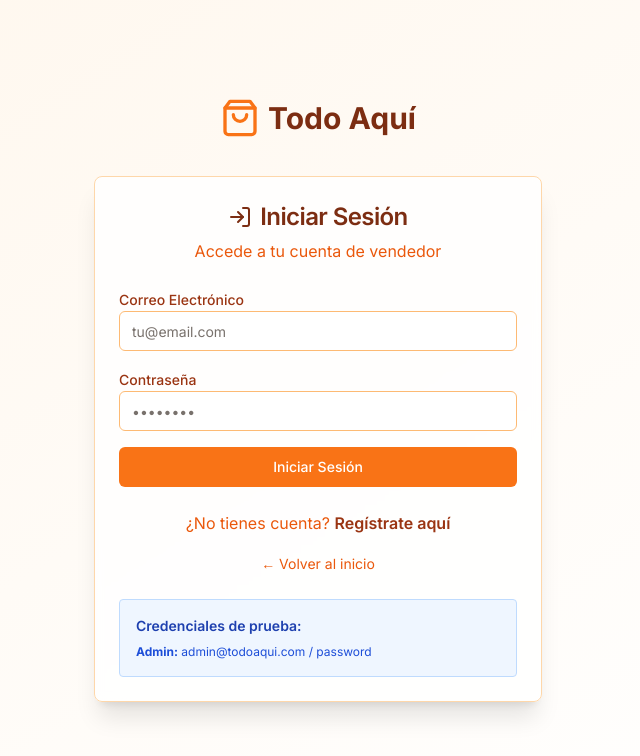
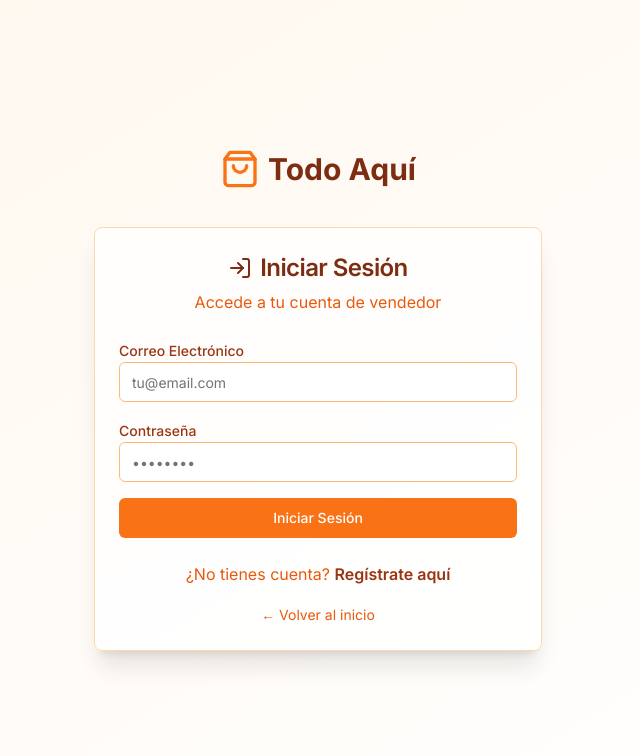
Before and after one commit to cevicheman/TodoAqui, a Next.js app: page /auth/login in a window 1280 px wide. Shown: the top 756 px of the page, without its empty margins (322-962 px from the left). Built offline with nearby package versions, Linux system fonts and the light colour scheme.

Commit message:
Eliminacion de las credenciales de prueba

```diff
--- a/app/auth/login/page.tsx
+++ b/app/auth/login/page.tsx
@@ -125,12 +125,7 @@ export default function LoginPage() {
             </div>
 
             {/* Credenciales de prueba */}
-            <div className="mt-6 p-4 bg-blue-50 border border-blue-200 rounded">
-              <p className="text-blue-800 text-sm font-semibold mb-2">Credenciales de prueba:</p>
-              <p className="text-blue-700 text-xs">
-                <strong>Admin:</strong> admin@todoaqui.com / password
-              </p>
-            </div>
+
           </CardContent>
         </Card>
       </div>
```
